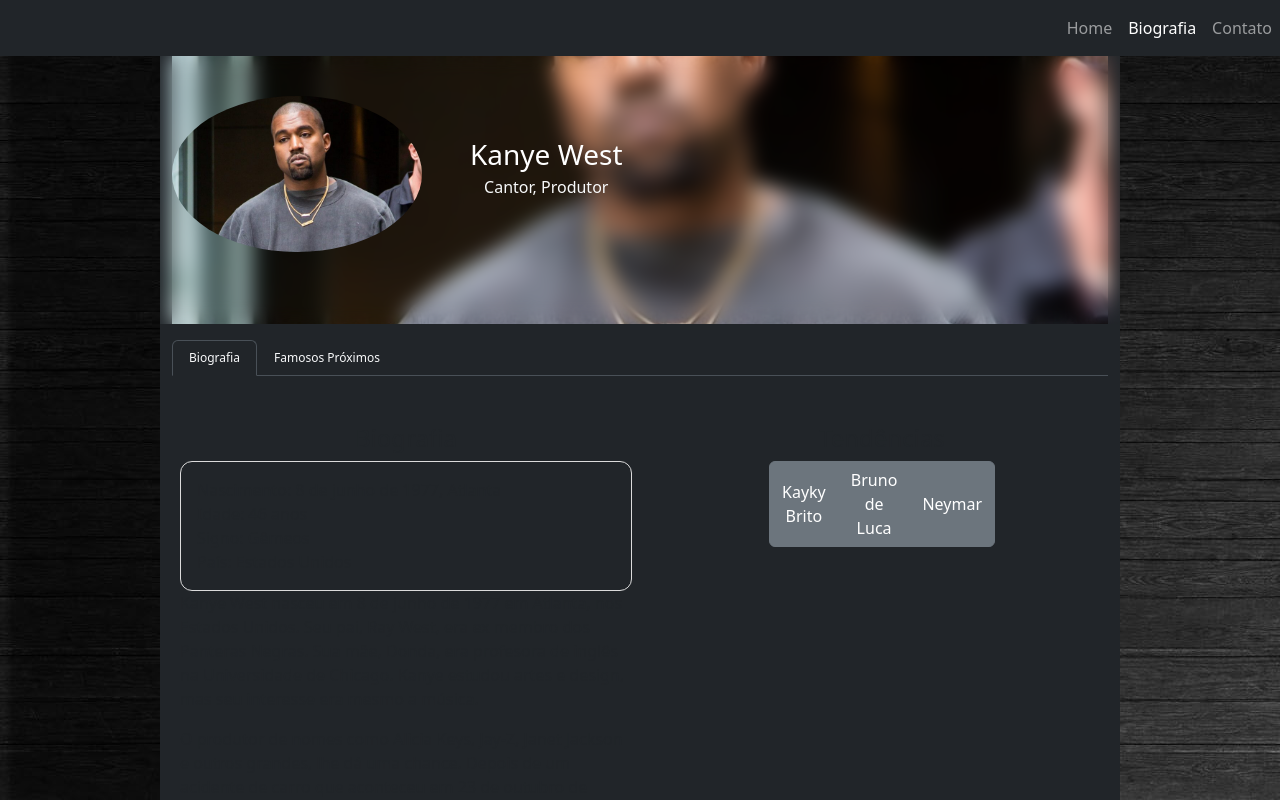
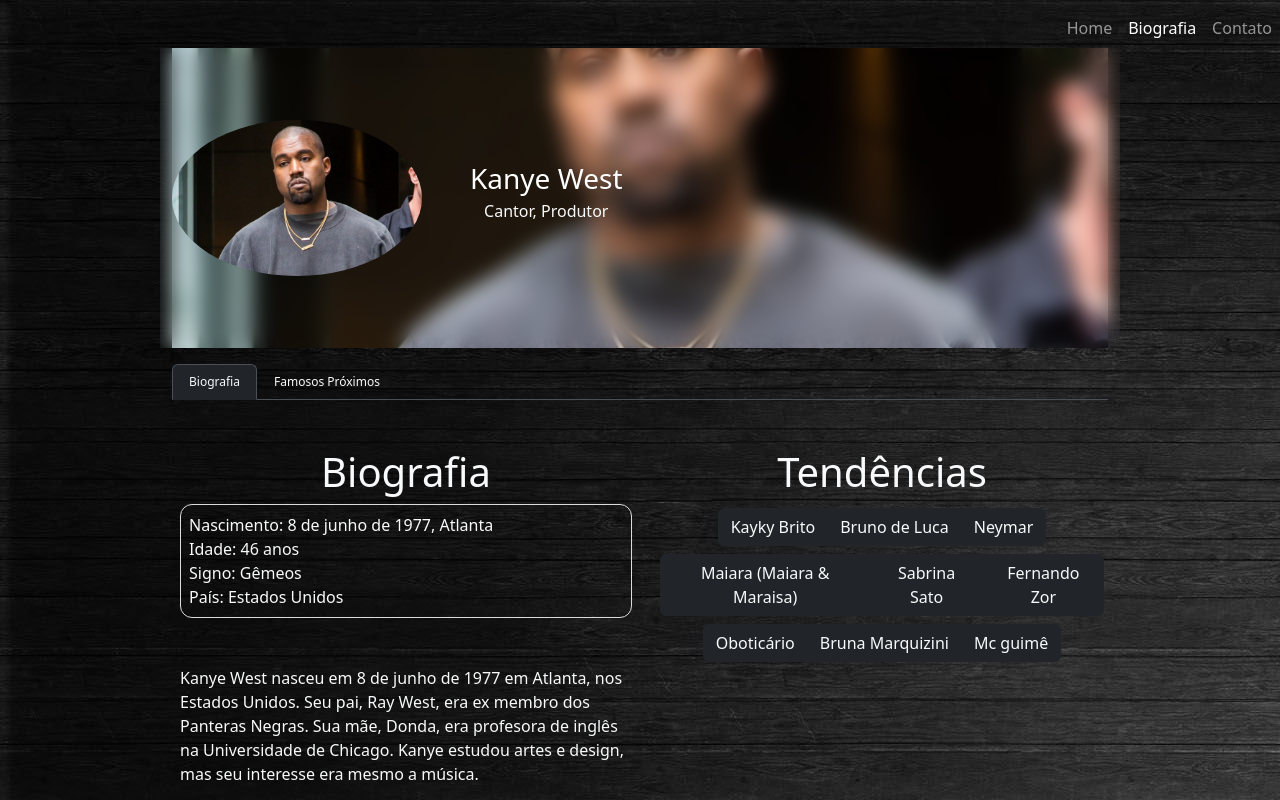
Before and after one commit to Renanluizssx/Projeto-Kanye-West, a React (Create React App) app in the folder myapp/: page /Biografia in a window 1280 px wide. Shown: the top 800 px of the page. Built offline with nearby package versions, Linux system fonts and the light colour scheme.

Commit message:
commitado

```diff
--- a/myapp/src/Componentes/boxes-artista/index.js
+++ b/myapp/src/Componentes/boxes-artista/index.js
@@ -14,6 +14,7 @@ function DadosArtistas({ imagem, nome }) {
             borderColor: "#dbdbdb",
             borderRadius: 3,
             margin: 1,
+            fontSize: 18,
           }}
         >
           <img src={imagem} className=" ms-2 w-25 h-75 rounded-circle" />
--- a/myapp/src/Componentes/navegacao/index.js
+++ b/myapp/src/Componentes/navegacao/index.js
@@ -3,7 +3,7 @@ import Navbar from "react-bootstrap/Navbar";
 import { LinkContainer } from "react-router-bootstrap";
 function Navegacao() {
   return (
-    <Navbar fixed="top" bg="dark" data-bs-theme="dark">
+    <Navbar fixed="top" bg="" data-bs-theme="dark">
       <Nav className="w-100 d-flex justify-content-end">
         <LinkContainer to="/">
           <Nav.Link>Home</Nav.Link>
--- a/myapp/src/Componentes/tendencias/index.js
+++ b/myapp/src/Componentes/tendencias/index.js
@@ -1,5 +1,4 @@
 import "./tendencias.css";
-import anuncio from "../../Assets/anuncio.jpg";
 import Button from "react-bootstrap/Button";
 import ButtonGroup from "react-bootstrap/ButtonGroup";
 function Tendencias({ Row, Col }) {
@@ -28,12 +27,12 @@ function Tendencias({ Row, Col }) {
   return (
     <Row className="tendencias flex-column justify-content-space-around">
       <Col xs={12}>
-        <h2 className="fs-4 text-center">Tendências</h2>
+        <h2 className="fs-1 text-center text-light">Tendências</h2>
 
         <Row>
           <Col
             xs={12}
-            className="tendencias-col d-flex justify-content-center align-items-center"
+            className="tendencias-col d-flex justify-content-center align-items-center flex-column"
           >
             {/* <Button className="p-1 mb-2 bg-white text-dark border tendencias m-2">
               Kayky Brito
@@ -67,15 +66,29 @@ function Tendencias({ Row, Col }) {
         <Row className="d-sm-none d-md-block d-lg-block d-xl-block d-xxl-block">
           <Col xs={12} className="tendencias-col d-flex justify-content-center">
             <Button className="p-1 mb-2 bg-white text-dark border m-2">
-              Oboticário
+
             </Button>
             <Button className="p-1 mb-2 bg-white text-dark border m-2">
               Bruna Marquizini
             </Button> */}
-            <ButtonGroup aria-label="Basic example" className="w-50">
-              <Button variant="secondary">Kayky Brito</Button>
-              <Button variant="secondary">Bruno de Luca</Button>
-              <Button variant="secondary">Neymar</Button>
+            <ButtonGroup aria-label="Basic example" className="m-1">
+              <Button variant="btn btn-dark text-light">Kayky Brito</Button>
+              <Button variant="btn btn-dark text-light">Bruno de Luca</Button>
+              <Button variant="btn btn-dark text-light">Neymar</Button>
+            </ButtonGroup>
+            <ButtonGroup className="m-1">
+              <Button variant="btn btn-dark text-light">
+                Maiara (Maiara & Maraisa)
+              </Button>
+              <Button variant="btn btn-dark text-light">Sabrina Sato</Button>
+              <Button variant="btn btn-dark text-light">Fernando Zor</Button>
+            </ButtonGroup>
+            <ButtonGroup className="m-1">
+              <Button variant="btn btn-dark text-light">Oboticário</Button>
+              <Button variant="btn btn-dark text-light">
+                Bruna Marquizini
+              </Button>
+              <Button variant="btn btn-dark text-light">Mc guimê</Button>
             </ButtonGroup>
           </Col>
         </Row>
--- a/myapp/src/Componentes/tendencias/tendencias.css
+++ b/myapp/src/Componentes/tendencias/tendencias.css
@@ -0,0 +1,3 @@
+.btn {
+  background-color: black;
+}
--- a/myapp/src/pages/Home/home.css
+++ b/myapp/src/pages/Home/home.css
@@ -15,6 +15,7 @@
 }
 .teste {
   width: 1600px;
+  background-color: #0b0b0b;
 }
 .sm {
   width: 100%;
--- a/myapp/src/pages/Home/index.js
+++ b/myapp/src/pages/Home/index.js
@@ -20,9 +20,9 @@ function Home() {
   return (
     <Container fluid className="text-light">
       <header className="w-100">
-        <Row className="bg-dark ">
+        <Row>
           <Navegacao Row={Row} Col={Col} />
-          <Col>
+          <Col className="mt-5">
             <Row className="align-items-center header-home">
               <Col>
                 <Row className=" align-items-center justify-content-center flex-column flex-sm-column flex-md-column flex-lg-row flex-xl-row flex-xxl-row">
@@ -41,6 +41,7 @@ function Home() {
                             borderColor: "#dbdbdb",
                             borderRadius: 3,
                             margin: 1,
+                            padding: 1,
                           }}
                         >
                           <Col
@@ -54,12 +55,12 @@ function Home() {
                             <img
                               src={Kanye}
                               alt="foto kanye west"
-                              className="imagem-kanye"
+                              className="imagem-kanye h-100 w-50"
                             />
-                            <p className="d-block d-sm-block d-md-block d-lg-none d-xl-none- d-xxl-none">
+                            <p className="d-block d-sm-block d-md-block d-lg-none d-xl-none- d-xxl-none  fs-5">
                               músico, compositor, produtor musical
                             </p>
-                            <p className="d-none d-sm-none d-md-none d-lg-block d-xl-block d-xxl-block">
+                            <p className="d-none d-sm-none d-md-none d-lg-block d-xl-block d-xxl-block fs-5">
                               Mais conhecido como Kanye West, 5 é um músico,
                               compositor, produtor musical, diretor de arte e
                               estilista americano.
--- a/myapp/src/pages/biografia/biografia.css
+++ b/myapp/src/pages/biografia/biografia.css
@@ -16,6 +16,6 @@ ul {
 ul li {
   list-style: none;
 }
-.sm {
-  width: 200px;
+.teste {
+  background-color: rgb(0, 0, 0);
 }
--- a/myapp/src/pages/biografia/index.js
+++ b/myapp/src/pages/biografia/index.js
@@ -8,34 +8,37 @@ import "./biografia.css";
 import Tendencias from "../../Componentes/tendencias";
 function Biografia() {
   return (
-    <Container fluid>
-      <Row className="justify-content-center ">
+    <Container fluid className="text-light">
+      <Row className="justify-content-center">
         <Navegacao Row={Row} Col={Col} />
-        <Col xs={12} sm={9} md={9} lg={9} className="bg-dark  pt-4 mb-1">
+        <Col xs={12} sm={9} md={9} lg={9} className="pb-4 m-5 rounded-3">
           <HeaderBiografia Row={Row} Col={Col} />
           <main className="mw-100  ms-2">
             <Row className="mt-5 flex-sm-row">
               <Col xs={12} sm={6} md={6} lg={6} xl={6} xxl={6}>
                 <Row className="caixa-detalhes fs-6">
-                  <h2 className="fs-4 text-center">Biografia</h2>
+                  <h2 className="fs-1 text-center text-light">Biografia</h2>
 
                   <Col xs={12} sm={12} md={12} lg={12} xxl={12}>
                     <Box
-                      className="d-flex flex-column p-3"
                       sx={{
                         backgroundColor: "primary",
                         border: 1,
                         borderColor: "#dbdbdb",
                         borderRadius: 3,
                         color: "white",
+                        padding: 1,
                       }}
                     >
-                      <span className="text-dark md-0">
+                      <span className="text-light md-0">
                         Nascimento: 8 de junho de 1977, Atlanta
                       </span>
-                      <span className="text-dark md-0">Idade: 46 anos</span>
-                      <span className="text-dark md-0">Signo: Gêmeos</span>
-                      <span className="text-dark md-0">
+                      <br />
+                      <span className="text-light  md-0">Idade: 46 anos</span>
+                      <br />
+                      <span className="text-light md-0">Signo: Gêmeos</span>
+                      <br />
+                      <span className="text-light  md-0">
                         País: Estados Unidos
                       </span>
                     </Box>
--- a/myapp/src/pages/contato/index.js
+++ b/myapp/src/pages/contato/index.js
@@ -4,13 +4,25 @@ import Row from "react-bootstrap/esm/Row";
 import Col from "react-bootstrap/esm/Col";
 import HeaderBiografia from "../../Componentes/header-biografia";
 import Form from "react-bootstrap/Form";
+import Button from "react-bootstrap/esm/Button";
 function Contato() {
+  function alert() {
+    window.alert("Envio com Sucesso");
+  }
   return (
     <div>
       <Container fluid>
         <Row className="justify-content-center pt-4 vh-100">
           <Navegacao Row={Row} Col={Col} />
-          <Col xs={12} sm={9} md={9} lg={9} xl={9} xxl={9} className="bg-dark">
+          <Col
+            xs={12}
+            sm={9}
+            md={9}
+            lg={9}
+            xl={9}
+            xxl={9}
+            className="text-light"
+          >
             <HeaderBiografia Row={Row} Col={Col} />
 
             <main>
@@ -40,6 +52,12 @@ function Contato() {
                       <Form.Control as="textarea" rows={7} />
                     </Form.Group>
                   </Form>
+                  <Button
+                    variant="btn btn-dark text-light"
+                    onClick={() => alert()}
+                  >
+                    Enviar
+                  </Button>
                 </Col>
               </Row>
             </main>
--- a/myapp/src/pages/secao-famosos/secao-famosos.css
+++ b/myapp/src/pages/secao-famosos/secao-famosos.css
@@ -1,3 +1,3 @@
 h3 {
-  margin-top: 20px;
+  color: black;
 }
```
Also changed, not shown: myapp/src/pages/secao-famosos/index.js (+17 -8 lines).
